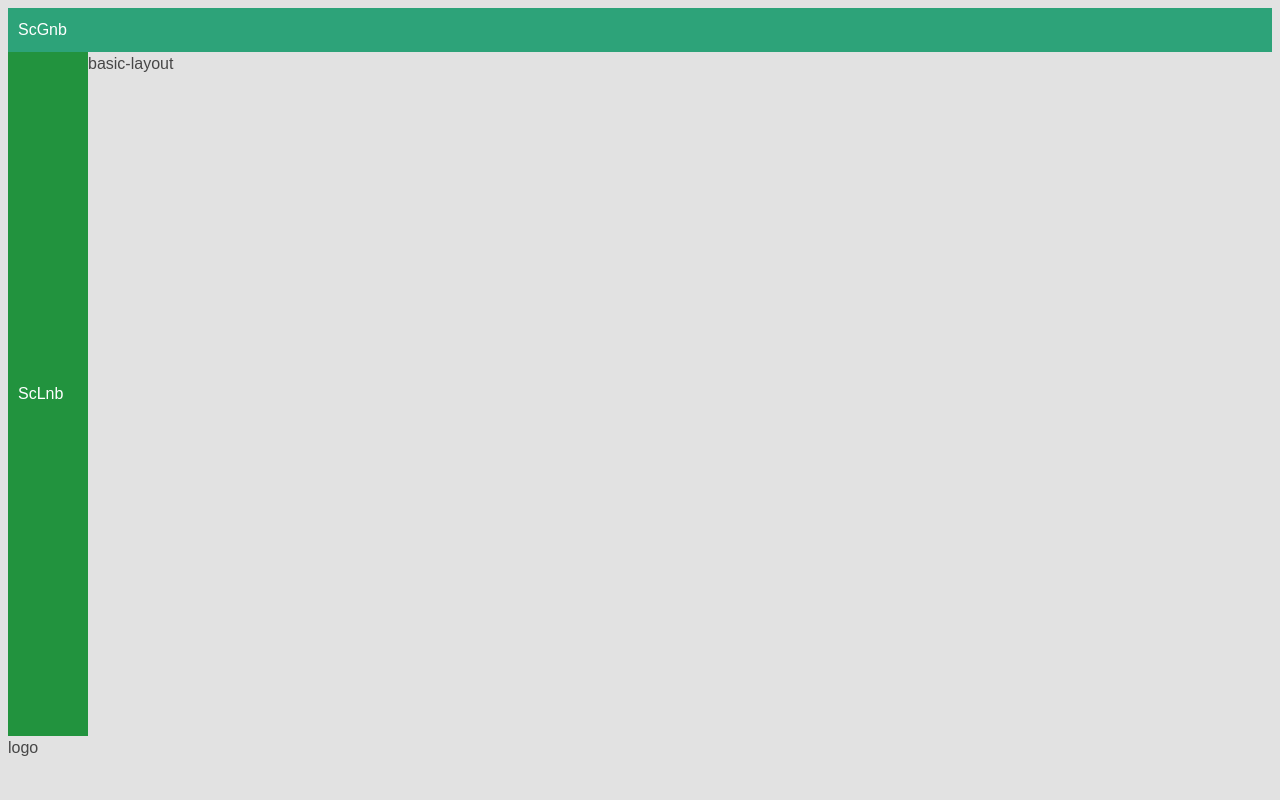
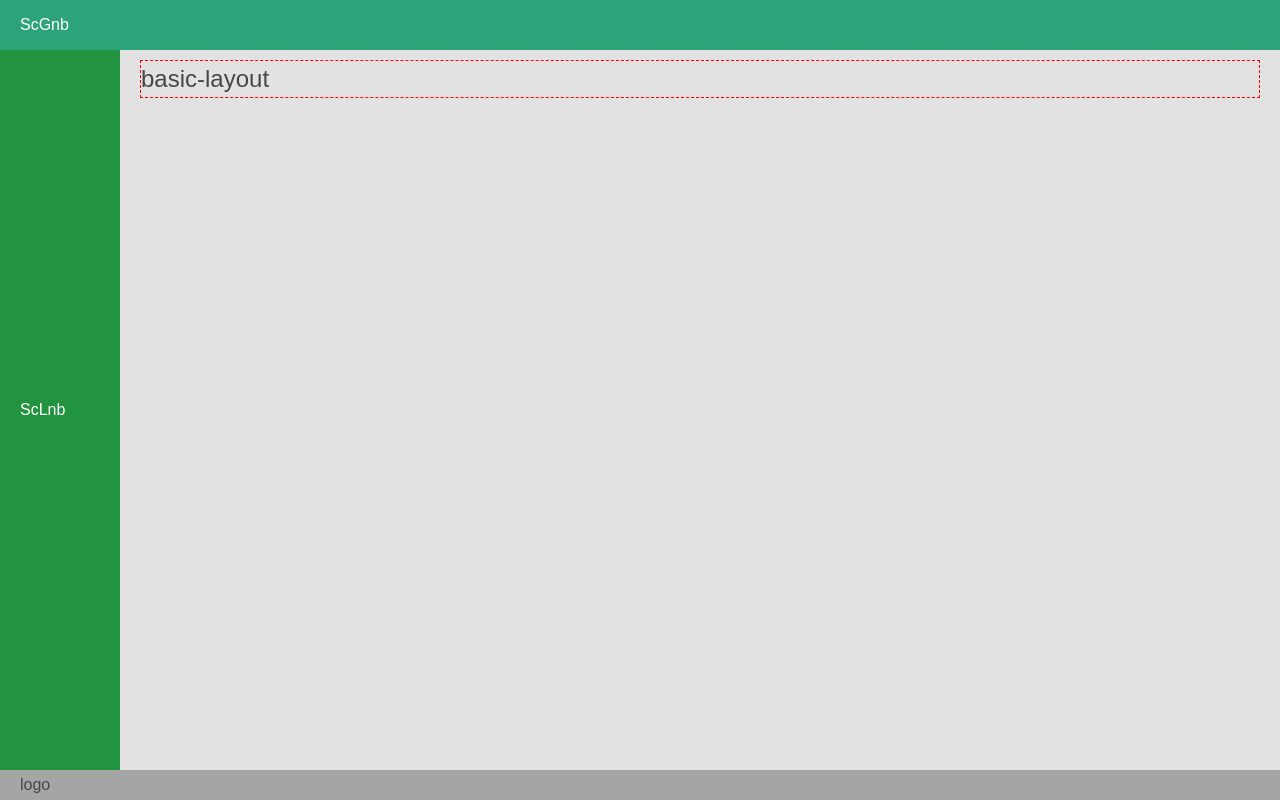
Before and after one commit to yoolimpark88/vue_components, a Vue app: page /basic-layout in a window 1280 px wide. Built offline with nearby package versions, Linux system fonts and the light colour scheme.

Commit message:
npm install @vue/eslint-config-prettier 설치. 요건 자동 줄맞춤 기능. 그리고 서브페이지 레이아웃 CSS 작업중.

```diff
--- a/package.json
+++ b/package.json
@@ -10,7 +10,6 @@
   "dependencies": {
     "@highlightjs/vue-plugin": "github:highlightjs/vue-plugin",
     "@vitejs/plugin-vue": "^5.2.1",
-    "@vue/eslint-config-prettier": "^10.1.0",
     "core-js": "^3.8.3",
     "highlight.js": "^11.10.0",
     "pinia": "^2.2.8",
@@ -27,8 +26,10 @@
     "@vue/cli-plugin-babel": "~5.0.0",
     "@vue/cli-plugin-eslint": "~5.0.0",
     "@vue/cli-service": "~5.0.0",
+    "@vue/eslint-config-prettier": "^10.1.0",
     "eslint": "^8.57.1",
     "eslint-plugin-vue": "^8.7.1",
+    "prettier": "^3.4.1",
     "sass": "^1.81.0",
     "sass-loader": "^16.0.3",
     "vite": "^6.0.2"
--- a/src/layouts/BasicLayout.vue
+++ b/src/layouts/BasicLayout.vue
@@ -1,11 +1,13 @@
 <template>
-  <div class="h-full p-2">
+  <div class="h-full">
     <!-- GNB -->
     <sc-gnb />
-    <div class="flex flex-1 h-[calc(100%-100px)]">
+    <div class="flex flex-1 h-[calc(100%-80px)]">
       <sc-lnb />
       <div class="main-container flex-grow">
-        <h1>{{ fileName }}</h1>
+        <div class="sc-breadcrumb">
+          <h1>{{ fileName }}</h1>
+        </div>
         <div>
           <!-- 서브페이지 컨텐츠 -->
           <router-view id="content" class="contents" />
--- a/src/style/global.scss
+++ b/src/style/global.scss
@@ -16,6 +16,10 @@ body {
   background: rgb(226, 226, 226);
 }
 
+select {
+  outline: none;
+}
+
 #app {
   height: 100%;
 }
@@ -25,15 +29,24 @@ header {
   display: flex;
   position: relative;
   align-items: center;
+  height: 50px;
   background: vars.$SC-PRIMARY-COLOR-GREEN;
   color: vars.$SC-COLOR-WHITE;
-  padding: 10px;
+  padding: 0 20px;
   z-index: 3;
-  flex: 0 0 80px;
 }
 
-select {
-  outline: none;
+.main-container {
+  display: flex;
+  flex-direction: column;
+  position: relative;
+  padding: 10px 20px;
+  h1 {
+    border: 1px dashed red;
+    display: block;
+    position: relative;
+    font-size: 1.5rem;
+  }
 }
 
 // LNB
@@ -43,7 +56,17 @@ select {
   align-items: center;
   background: vars.$SC-PRIMARY-COLOR-DEEP-GREEN;
   color: vars.$SC-COLOR-WHITE;
-  padding: 10px;
+  width: 120px;
+  padding: 0 20px;
   z-index: 3;
-  flex: 0 0 80px;
 }
+
+// Footer
+footer {
+  background: vars.$SC-COLOR-GRAY-50;
+  display: flex;
+  align-items: center;
+  position: relative;
+  height: 30px;
+  padding: 0 20px;
+}
```
Also changed, not shown: 1 other file (tests, documents, lock files or other folders).
